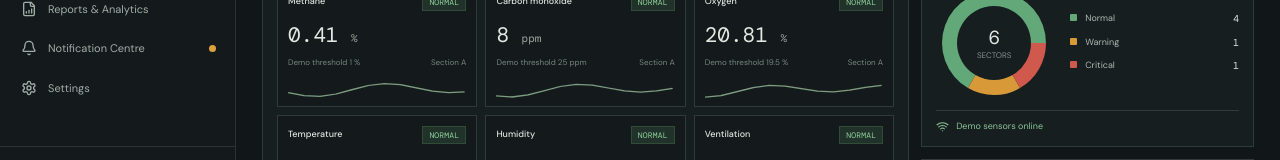
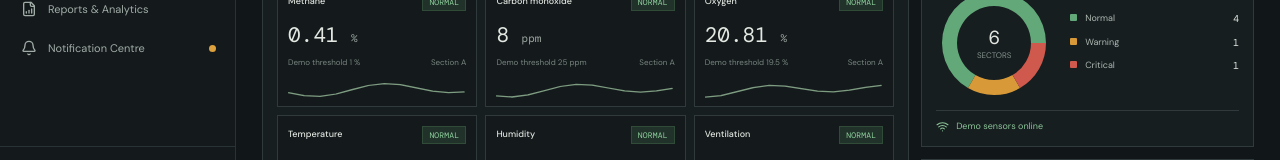
Before and after one commit to harsh-mp3/PSDT_project, a React (Vite) app in the folder frontend/: page / in a window 1280 px wide. Shown: the part 535-695 px from the top of the page. Built offline with nearby package versions, Linux system fonts and the light colour scheme.

Commit message:
Remove settings from sidebar navigation

```diff
--- a/frontend/src/App.tsx
+++ b/frontend/src/App.tsx
@@ -1,13 +1,13 @@
 import { useCallback, useEffect, useState } from 'react'
 import type * as React from 'react'
 import { NavLink, Route, Routes, useLocation } from 'react-router-dom'
-import { Activity, AlertTriangle, Bell, ChevronDown, ClipboardCheck, FileBarChart, Gauge, HardHat, LayoutDashboard, Map, Menu, Radio, Settings, ShieldCheck, Siren, Users, X, Search, Plus, RefreshCw, Pause, Play, Check, Download, Wifi, WifiOff, Maximize2 } from 'lucide-react'
+import { Activity, AlertTriangle, Bell, ChevronDown, ClipboardCheck, FileBarChart, Gauge, HardHat, LayoutDashboard, Map, Menu, Radio, ShieldCheck, Siren, Users, X, Search, Plus, RefreshCw, Pause, Play, Check, Download, Wifi, WifiOff, Maximize2 } from 'lucide-react'
 import { Area, AreaChart, CartesianGrid, ResponsiveContainer, Tooltip, XAxis, YAxis, PieChart, Pie, Cell, LineChart, Line, ReferenceLine } from 'recharts'
 import { create, getReadings, list, resetSimulation, simulate, tickSimulation, update } from './services/api'
 import type { Resource, Row } from './types'
 
 const nav = [
-  ['/','Overview',LayoutDashboard],['/monitoring','Live Monitoring',Radio],['/map','Mine Tunnel Map',Map],['/alerts','Risk & Alerts',Siren],['/hazards','Hazard Management',AlertTriangle],['/workers','Worker Safety',Users],['/inspections','Inspection Management',ClipboardCheck],['/compliance','Compliance Centre',ShieldCheck],['/reports','Reports & Analytics',FileBarChart],['/notifications','Notification Centre',Bell],['/settings','Settings',Settings],
+  ['/','Overview',LayoutDashboard],['/monitoring','Live Monitoring',Radio],['/map','Mine Tunnel Map',Map],['/alerts','Risk & Alerts',Siren],['/hazards','Hazard Management',AlertTriangle],['/workers','Worker Safety',Users],['/inspections','Inspection Management',ClipboardCheck],['/compliance','Compliance Centre',ShieldCheck],['/reports','Reports & Analytics',FileBarChart],['/notifications','Notification Centre',Bell],
 ] as const
 const meta:Record<string,{title:string;sub:string;resource?:Resource;fields:string[]}>={
   '/alerts':{title:'Risk & Alerts',sub:'Threshold events and supervisor response workflow.',resource:'alerts',fields:['title','tunnel','severity','assigned','status','time','notes']},
```
